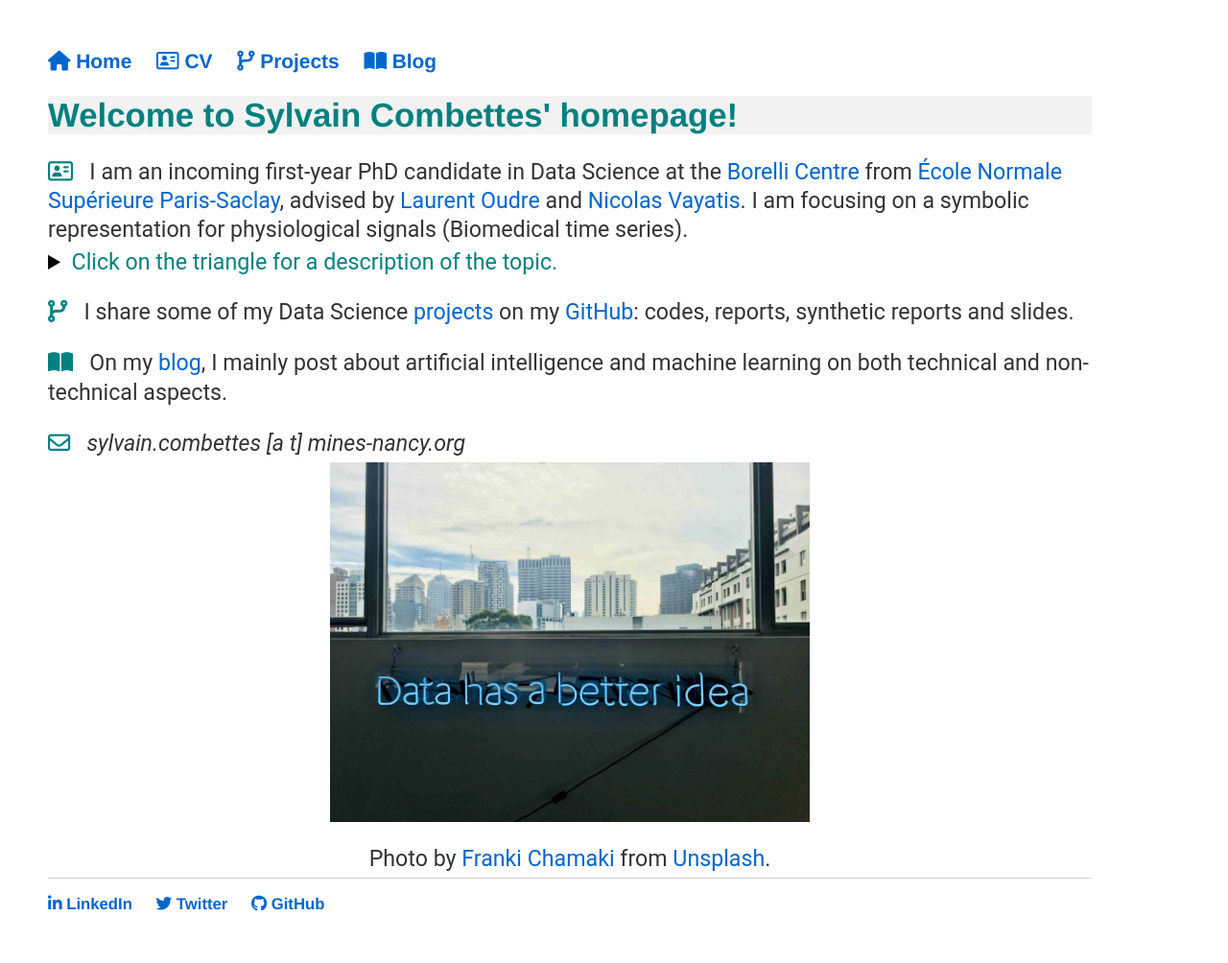
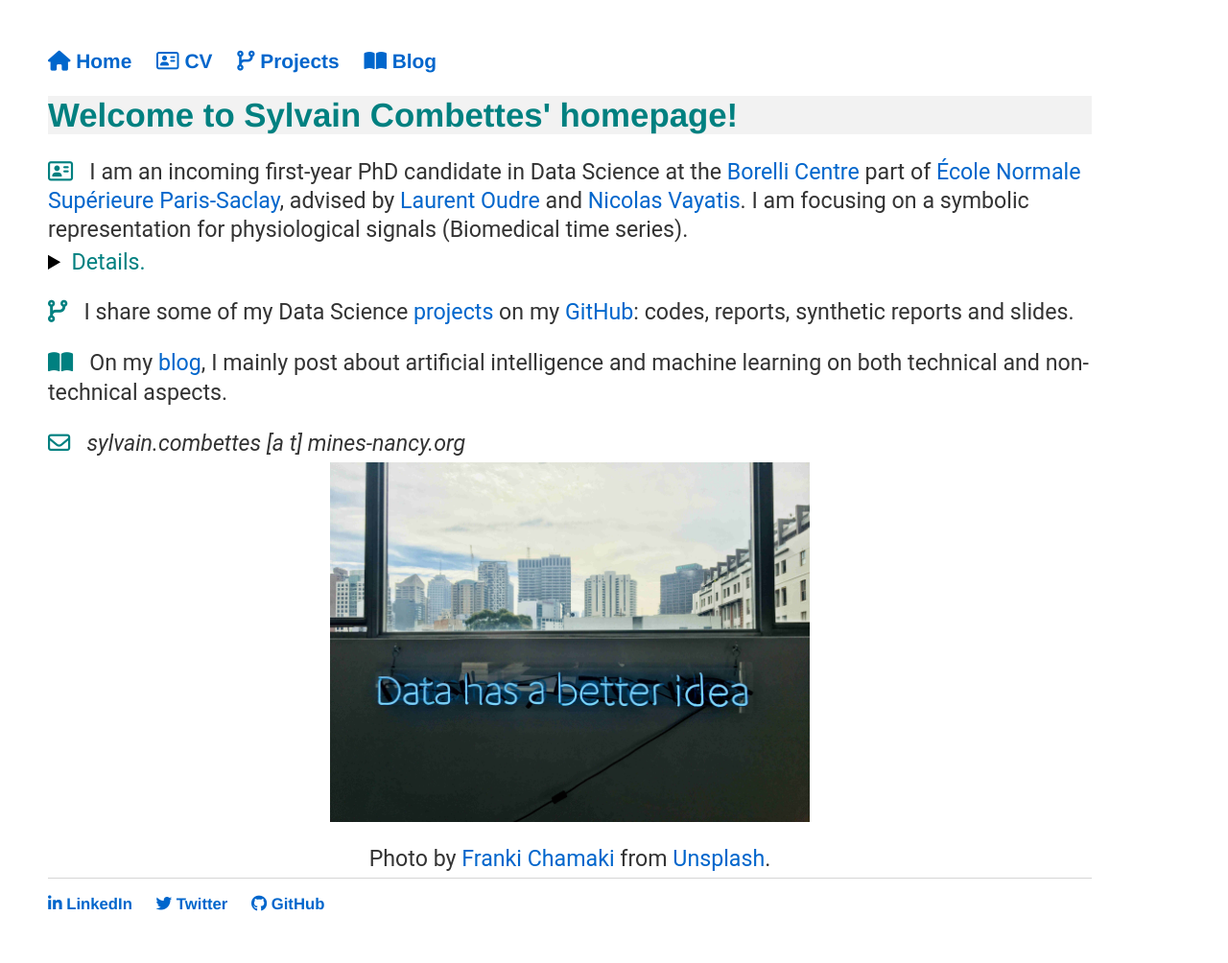
Before and after one commit to sylvaincom/sylvaincom.github.io, a Jekyll site: the page built from index.html, in a window 1280 px wide. Shown: the whole page at 96% size. Built offline with Jekyll 4.4.1, drawn with Linux system fonts in a browser that asks for light colours; nearby versions of some CDN libraries.

Commit message:
Minor typo

```diff
--- a/cv/index.html
+++ b/cv/index.html
@@ -40,7 +40,7 @@ title: Sylvain Combettes' CV
 
 		<ul>
 			<li>Topic: Symbolic representation for physiological signals.</li>
-			<details><summary><a style="color:#008080">Click on the triangle for a description of the topic.</a></summary>The objective of the thesis is to construct symbolic representations adapted for the processing of physiological data acquired during multi-sensor experimental protocols. The analysis of these heterogeneous data is particularly complex because of their multivariate, multimodal and non-stationary properties. The idea is to represent a data flow in the form of a series of symbols (barcodes), reflecting not only the temporal evolution of the observed phenomena, but also the evolution of the link between the different modalities. These representations will be based on the study of local phenomena observed in the data (stationary regimes or repetitive patterns) in order to adapt the representation to the physiological phenomena of interest. One of the stakes of this thesis is also to build adapted metrics allowing to compare these data, especially for longitudinal monitoring and inter-individual comparison.</details>
+			<details><summary><a style="color:#008080">Details.</a></summary>The objective of the thesis is to construct symbolic representations adapted for the processing of physiological data acquired during multi-sensor experimental protocols. The analysis of these heterogeneous data is particularly complex because of their multivariate, multimodal and non-stationary properties. The idea is to represent a data flow in the form of a series of symbols (barcodes), reflecting not only the temporal evolution of the observed phenomena, but also the evolution of the link between the different modalities. These representations will be based on the study of local phenomena observed in the data (stationary regimes or repetitive patterns) in order to adapt the representation to the physiological phenomena of interest. One of the stakes of this thesis is also to build adapted metrics allowing to compare these data, especially for longitudinal monitoring and inter-individual comparison.</details>
 			<li>Mathematics / Data Science applied to Biomedical times series, at the <a href="https://centreborelli.cnrs.fr" target="_blank">Borelli Centre</a>.</li>
 			<li>Advisors: <a href="http://www.laurentoudre.fr/" target="_blank">Laurent Oudre</a> and <a href="http://nvayatis.perso.math.cnrs.fr/" target="_blank">Nicolas Vayatis</a>.</li>
 		</ul>
--- a/index.html
+++ b/index.html
@@ -7,9 +7,9 @@ title: Sylvain Combettes' homepage
 
 <h1> Welcome to Sylvain Combettes' homepage!</h1>
 
-<p> <i class="far fa-address-card" style="color:#008080"></i> &nbsp; I am an incoming first-year PhD candidate in Data Science at the <a href="https://www.centreborelli.fr" target="_blank">Borelli Centre</a> from <a href="https://ens-paris-saclay.fr/en" target="_blank">École Normale Supérieure Paris-Saclay</a>, advised by <a href="http://www.laurentoudre.fr/" target="_blank">Laurent Oudre</a> and <a href="http://nvayatis.perso.math.cnrs.fr/" target="_blank">Nicolas Vayatis</a>. I am focusing on a symbolic representation for physiological signals (Biomedical time series).</p>
+<p> <i class="far fa-address-card" style="color:#008080"></i> &nbsp; I am an incoming first-year PhD candidate in Data Science at the <a href="https://www.centreborelli.fr" target="_blank">Borelli Centre</a> part of <a href="https://ens-paris-saclay.fr/en" target="_blank">École Normale Supérieure Paris-Saclay</a>, advised by <a href="http://www.laurentoudre.fr/" target="_blank">Laurent Oudre</a> and <a href="http://nvayatis.perso.math.cnrs.fr/" target="_blank">Nicolas Vayatis</a>. I am focusing on a symbolic representation for physiological signals (Biomedical time series).</p>
 
-<details><summary><a style="color:#008080">Click on the triangle for a description of the topic.</a></summary>The objective of the thesis is to construct symbolic representations adapted for the processing of physiological data acquired during multi-sensor experimental protocols. The analysis of these heterogeneous data is particularly complex because of their multivariate, multimodal and non-stationary properties. The idea is to represent a data flow in the form of a series of symbols (barcodes), reflecting not only the temporal evolution of the observed phenomena, but also the evolution of the link between the different modalities. These representations will be based on the study of local phenomena observed in the data (stationary regimes or repetitive patterns) in order to adapt the representation to the physiological phenomena of interest. One of the stakes of this thesis is also to build adapted metrics allowing to compare these data, especially for longitudinal monitoring and inter-individual comparison.</details>
+<details><summary><a style="color:#008080">Details.</a></summary>The objective of the thesis is to construct symbolic representations adapted for the processing of physiological data acquired during multi-sensor experimental protocols. The analysis of these heterogeneous data is particularly complex because of their multivariate, multimodal and non-stationary properties. The idea is to represent a data flow in the form of a series of symbols (barcodes), reflecting not only the temporal evolution of the observed phenomena, but also the evolution of the link between the different modalities. These representations will be based on the study of local phenomena observed in the data (stationary regimes or repetitive patterns) in order to adapt the representation to the physiological phenomena of interest. One of the stakes of this thesis is also to build adapted metrics allowing to compare these data, especially for longitudinal monitoring and inter-individual comparison.</details>
 
 <p> <i class="fas fa-code-branch" style="color:#008080"></i> &nbsp; I share some of my Data Science <a href="/projects/">projects</a> on my <a href="https://github.com/sylvaincom" target="_blank">GitHub</a>: codes, reports, synthetic reports and slides.</p>
 
```
